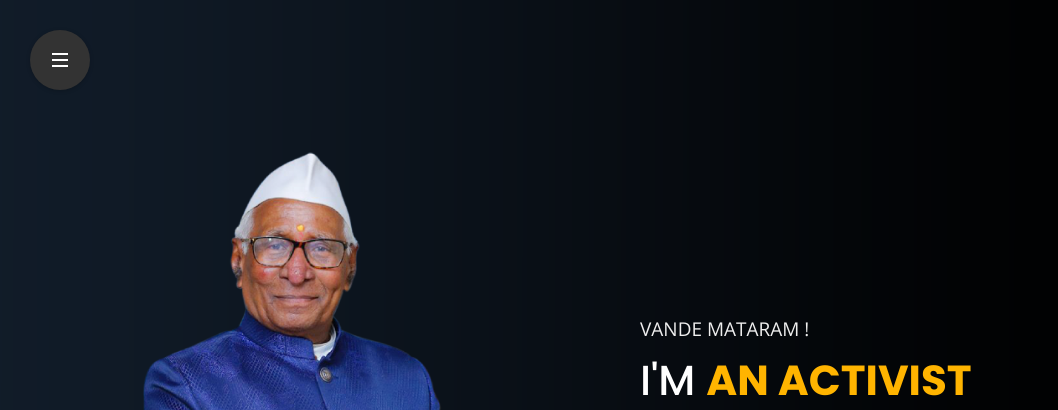
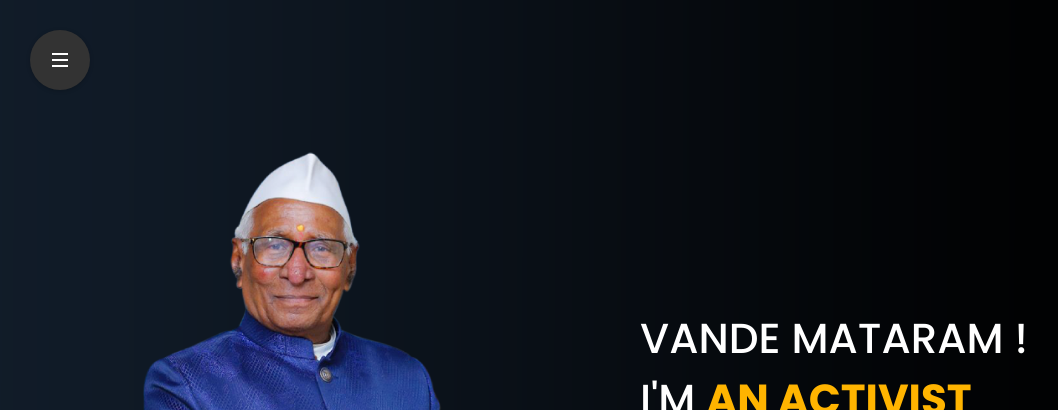
Before and after one commit to Shivasharanappawali21/demo, a plain HTML site: page index.html in a window 1280 px wide. Shown: the top 410 px of the page, without its empty margins (0-1058 px from the left). Drawn offline with nearby package versions, Linux system fonts and the light colour scheme.

Commit message:
Update index.html

```diff
--- a/index.html
+++ b/index.html
@@ -119,7 +119,7 @@
                 <!-- Text Rotator Starts -->
                 <div class="main-text-container">
                     <div class="main-text" id="selector">
-                        <h3>Vande Mataram !</h3>
+                        <h1>Vande Mataram !</h1>
                         <h1 class="ah-headline">
                             I'm
                             <span class="ah-words-wrapper">
```
